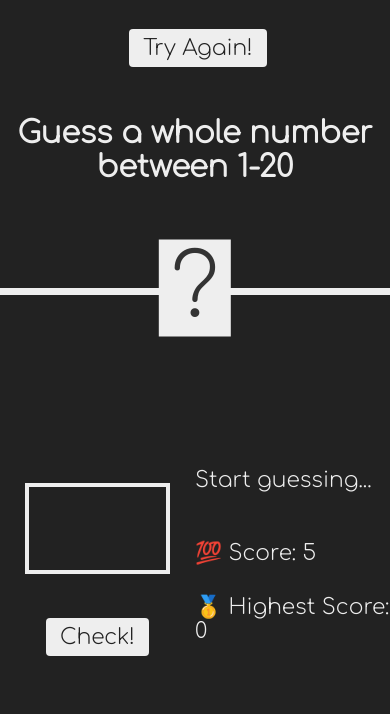
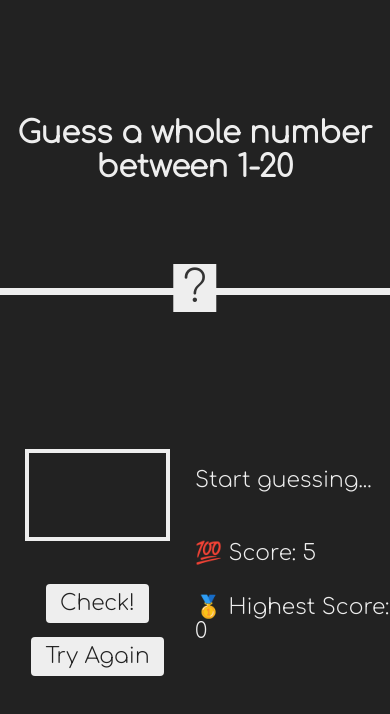
Before and after one commit to sidchopp/guess-my-number, a plain HTML site: page index.html in a window 390 px wide. Drawn offline with Linux system fonts and the light colour scheme.

Commit message:
CSS modified for mobile and Try again button is shifted below Check button

```diff
--- a/index.html
+++ b/index.html
@@ -13,13 +13,14 @@
     <header>
         <h1 class="heading"> Guess a whole number between 1-20</h1>
         <!-- <p class="between">(Choose a whole number between 1-20)</p> -->
-        <button class="btn again">Try Again!</button>
+        <!-- <button class="btn again">Try Again!</button> -->
         <div class="number">?</div>
     </header>
     <main>
         <section class="left">
             <input type="number" class="guess" />
             <button class="btn check">Check!</button>
+            <button class="btn again">Try Again</button>
         </section>
         <section class="right">
             <p class="message"> Start guessing...</p>
--- a/script.js
+++ b/script.js
@@ -35,7 +35,7 @@ document.querySelector('.check').addEventListener('click', function () {
     // Remember to put the values of styles like 30 rem in quotes i.e like strings or it won't work
     // if the style has two words, combine them using camel case notation
     document.querySelector('body').style.backgroundColor = '#60b347';
-    document.querySelector('.number').style.width = '30rem';
+    document.querySelector('.number').style.width = '3rem';
 
     // for highest score to remain max untill we refresh the app
     if (score > highScore) {
--- a/style.css
+++ b/style.css
@@ -48,6 +48,8 @@ main {
 .right {
   width: 52rem;
   font-size: 2rem;
+  flex-direction: column;
+  align-items: center;
 }
 
 /* ELEMENTS STYLE */
@@ -65,7 +67,7 @@ h1 {
   background: #eee;
   color: #333;
   font-size: 6rem;
-  width: 5rem;
+  width: 3rem;
   /* padding: 3rem 0rem; */
   text-align: center;
   position: absolute;
@@ -82,17 +84,31 @@ h1 {
 }
 
 .again {
-  position: absolute;
+  margin: "10px";
+  /* position: absolute;
   top: 2rem;
-  left: 2rem;
+  left: 2rem; */
 }
+
+.check {
+  margin: "10px";
+  /* position: absolute;
+  top: 2rem;
+  left: 2rem; */
+}
+
 @media screen and (max-width: 800px) {
   .between {
     left: 1rem;
     top: 0rem; /* The width is 100%, when the viewport is 800px or smaller */
   }
-  .again {
+  /* .again {
     left: 33%;
+    top: 10%;
+    position: absolute;
+  } */
+  .number {
+    font-size: 3rem;
   }
 }
 
@@ -118,6 +134,7 @@ h1 {
   padding: 0.5rem 1rem;
   cursor: pointer;
   border-radius: 4px;
+  margin-bottom: 1rem;
 }
 
 .btn:hover {
```
